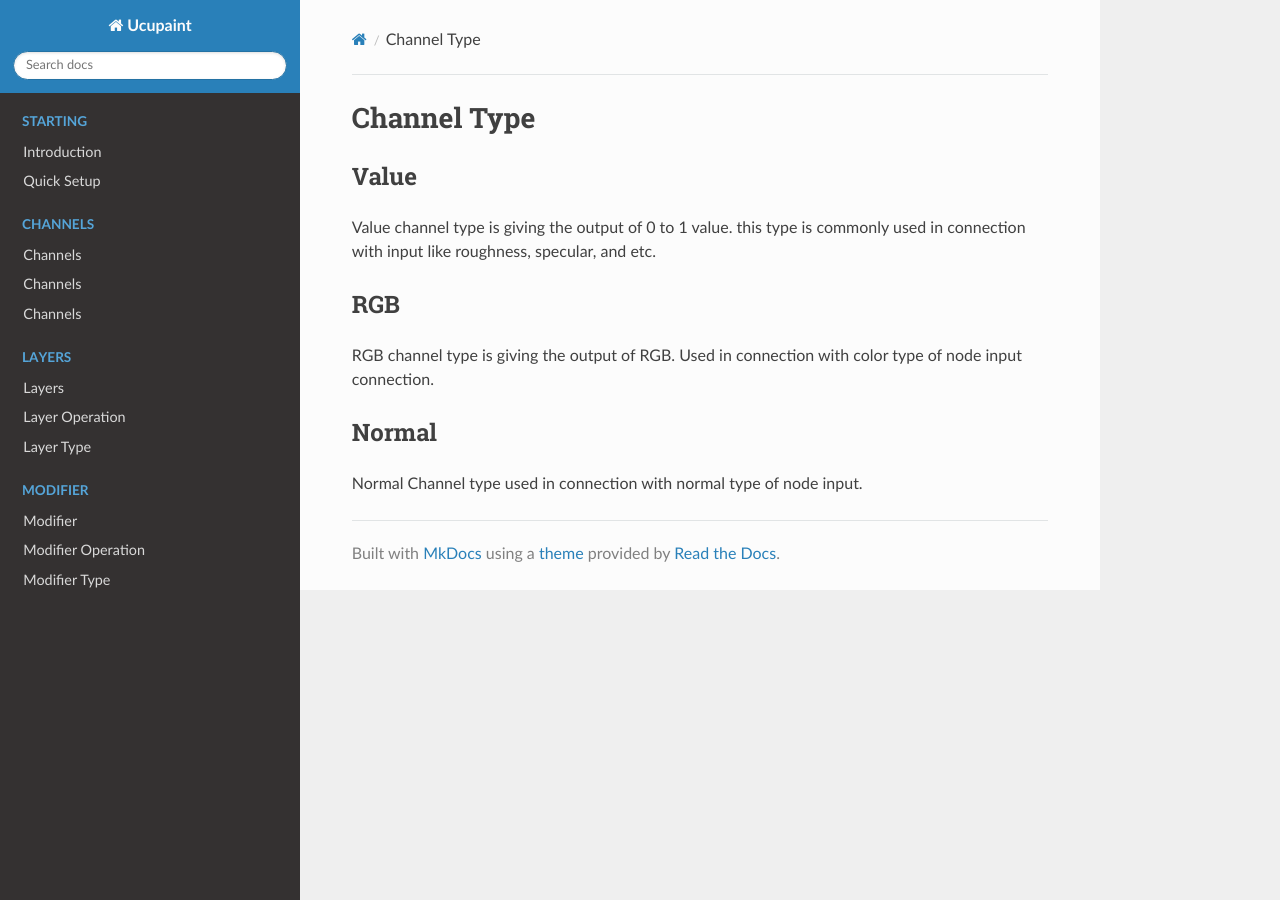
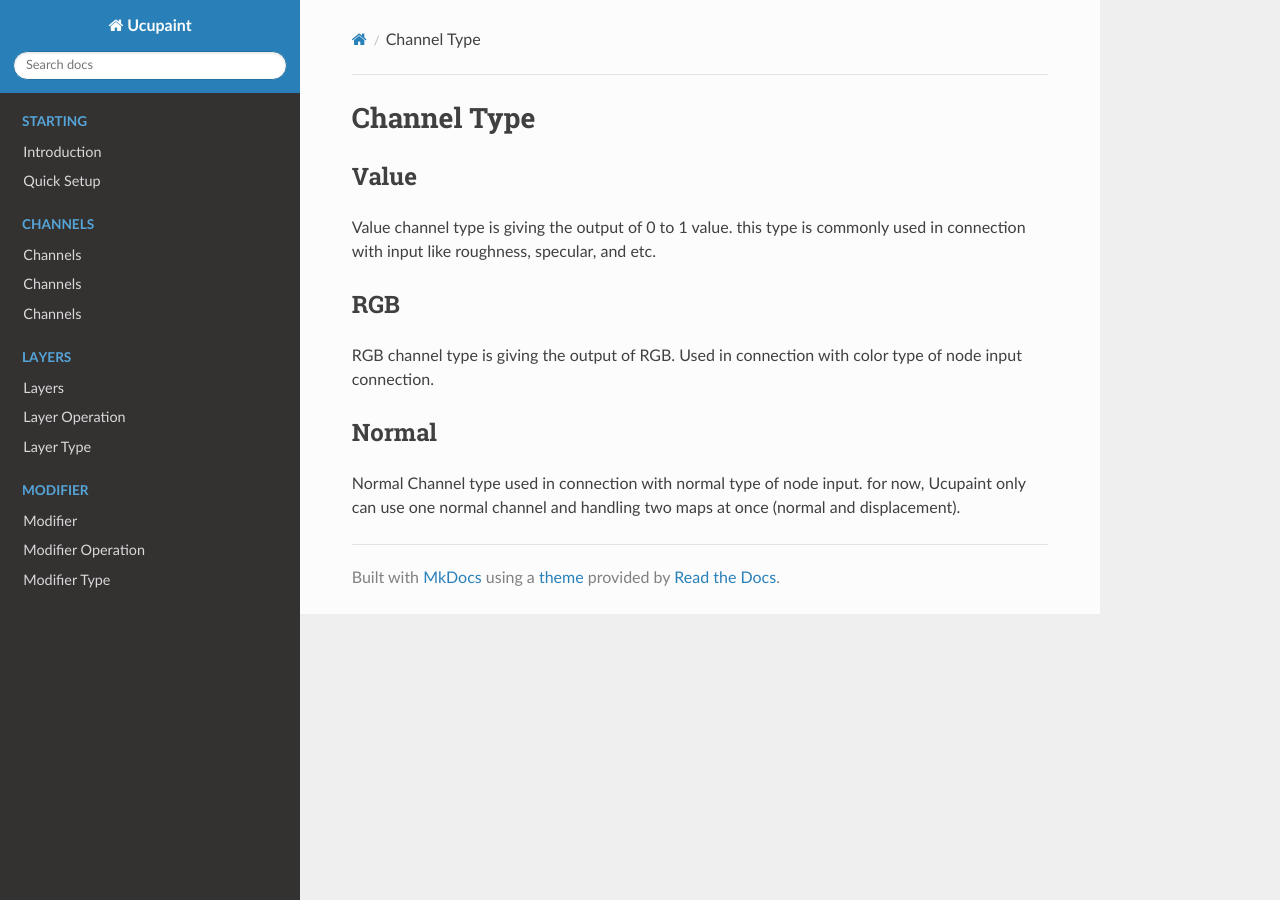
Before and after one commit to ucupumar/ucupaint-wiki, an MkDocs documentation site: the page built from docs/02.02.channel-type.md, in a window 1280 px wide. Built offline with MkDocs 1.6.1, drawn with Linux system fonts in a browser that asks for light colours; nearby versions of some CDN libraries.

Commit message:
feat: channel

```diff
--- a/docs/02.02.channel-type.md
+++ b/docs/02.02.channel-type.md
@@ -10,4 +10,4 @@ RGB channel type is giving the output of RGB. Used in connection with color type
 
 ## Normal
 
-Normal Channel type used in connection with normal type of node input.
+Normal Channel type used in connection with normal type of node input. for now, Ucupaint only can use one normal channel and handling two maps at once (normal and displacement).
```
